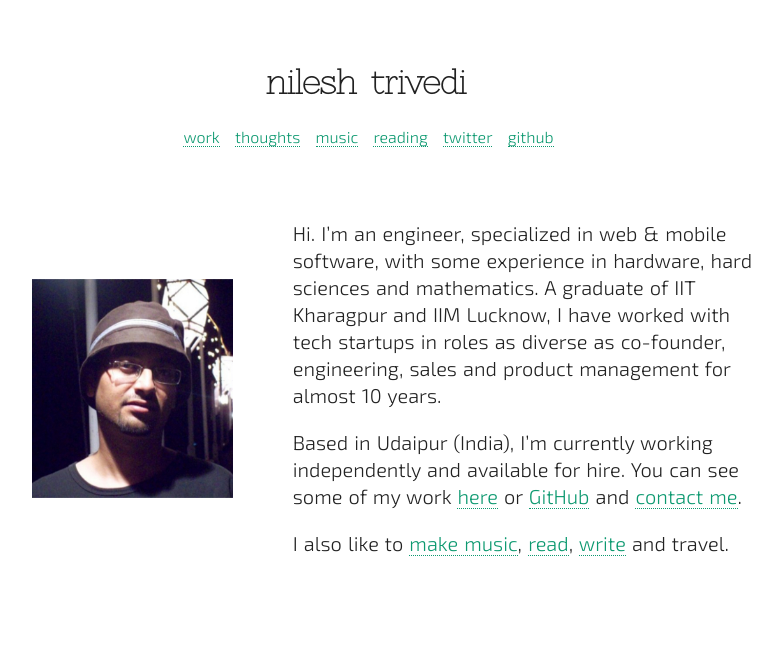
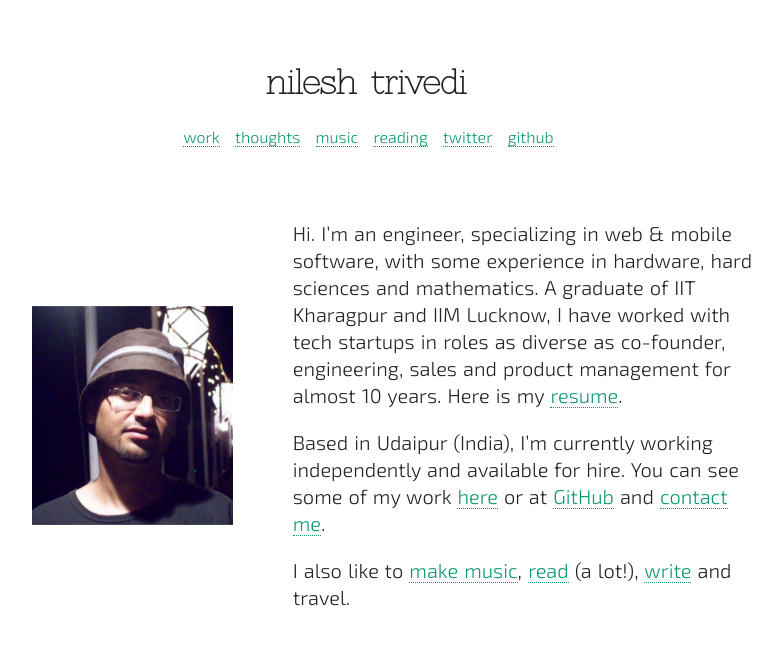
Before and after one commit to nileshtrivedi/nileshtrivediioold, a Jekyll site: the page built from index.html, in a window 1280 px wide. Shown: the top 645 px of the page, without its empty margins (274-1056 px from the left). Built offline with Jekyll 4.4.1, drawn with Linux system fonts in a browser that asks for light colours; some web fonts are replaced.

Commit message:
Added resume

```diff
--- a/index.html
+++ b/index.html
@@ -24,9 +24,9 @@
 				<div class="firstpart">
 	      	<div class="intro-img"><img src="img/nilesh.jpeg" alt="nilesh trivedi" title="nilesh trivedi"/></div>
 					<div class="intro">
-        		<p>Hi. I&#8217;m an engineer, specialized in web & mobile software, with some experience in hardware, hard sciences and mathematics. A graduate of IIT Kharagpur and IIM Lucknow, I have worked with tech startups in roles as diverse as co-founder, engineering, sales and product management for almost 10 years.</p>
-        		<p>Based in Udaipur (India), I&#8217;m currently working independently and available for hire. You can see some of my work <a href="work.html">here</a> or <a href="https://github.com/nileshtrivedi">GitHub</a> and <a href="https://twitter.com/nileshtrivedi">contact me</a>.</p>
-          	<p>I also like to <a href="music.html">make music</a>, <a href="reading.html">read</a>, <a href="thoughts.html">write</a> and travel.</p>
+        		<p>Hi. I&#8217;m an engineer, specializing in web & mobile software, with some experience in hardware, hard sciences and mathematics. A graduate of IIT Kharagpur and IIM Lucknow, I have worked with tech startups in roles as diverse as co-founder, engineering, sales and product management for almost 10 years. Here is my <a href="/Nilesh_Trivedi_CV.pdf">resume</a>.</p>
+        		<p>Based in Udaipur (India), I&#8217;m currently working independently and available for hire. You can see some of my work <a href="work.html">here</a> or at <a href="https://github.com/nileshtrivedi">GitHub</a> and <a href="https://twitter.com/nileshtrivedi">contact me</a>.</p>
+          	<p>I also like to <a href="music.html">make music</a>, <a href="reading.html">read</a> (a lot!), <a href="thoughts.html">write</a> and travel.</p>
           </div> <! intro -->
 				</div> <!-- 1stpart -->
       </div> <!-- #main -->
--- a/work.html
+++ b/work.html
@@ -25,7 +25,7 @@
 
 				<div class="thirdpart">
 					<div class="page">
-						<p class="writing">I started programming in 1999 at IIT Kharagpur. Starting with C, I finished many projects with Java and Javascript before discovering and falling in love with Ruby. I co-founded a B2B startup (YouSuggest.us which was a social CRM app) and learnt a lot. The companies I have worked with include GupShup, YouSuggest, HeadStrong among others. My skills range from web & mobile apps to electronics hardware to hard math like machine learning to topics like syllogisms, linguistics, aerodynamics and mathematics behind music theory.</p>
+						<p class="writing">I started programming in 1999 at IIT Kharagpur. Starting with C, I finished many projects with Java and Javascript before discovering and falling in love with Ruby. I co-founded a B2B startup (YouSuggest.us which was a social CRM app) and learnt a lot. The companies I have worked with include GupShup, YouSuggest, HeadStrong among others. My skills range from web & mobile apps to electronics hardware to hard math like machine learning to topics like syllogisms, linguistics, aerodynamics and mathematics behind music theory. My <a href="/Nilesh_Trivedi_CV.pdf">resume</a> is here.</p>
 						<p class="writing">I currently work independently and am available for hire. You can contact me via <a href="http://twitter.com/nileshtrivedi" target="_blank">Twitter</a>.</p>
 					</div>
 
```
Also changed, not shown: other parts of work.html (+1 -1 lines), 1 other file.
